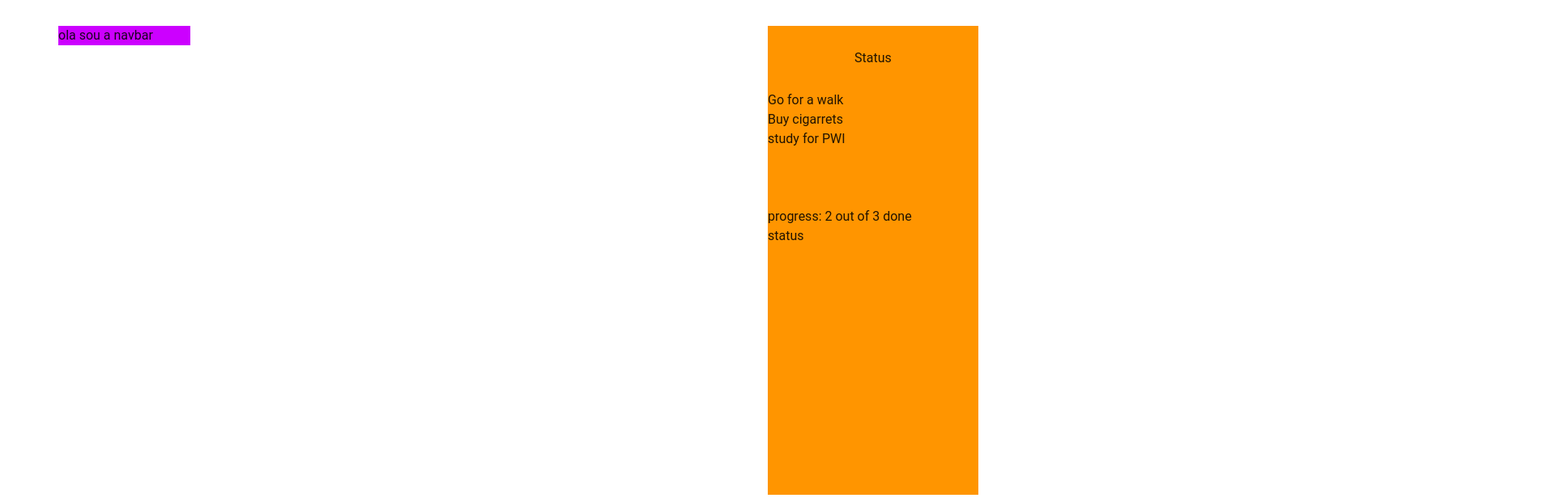
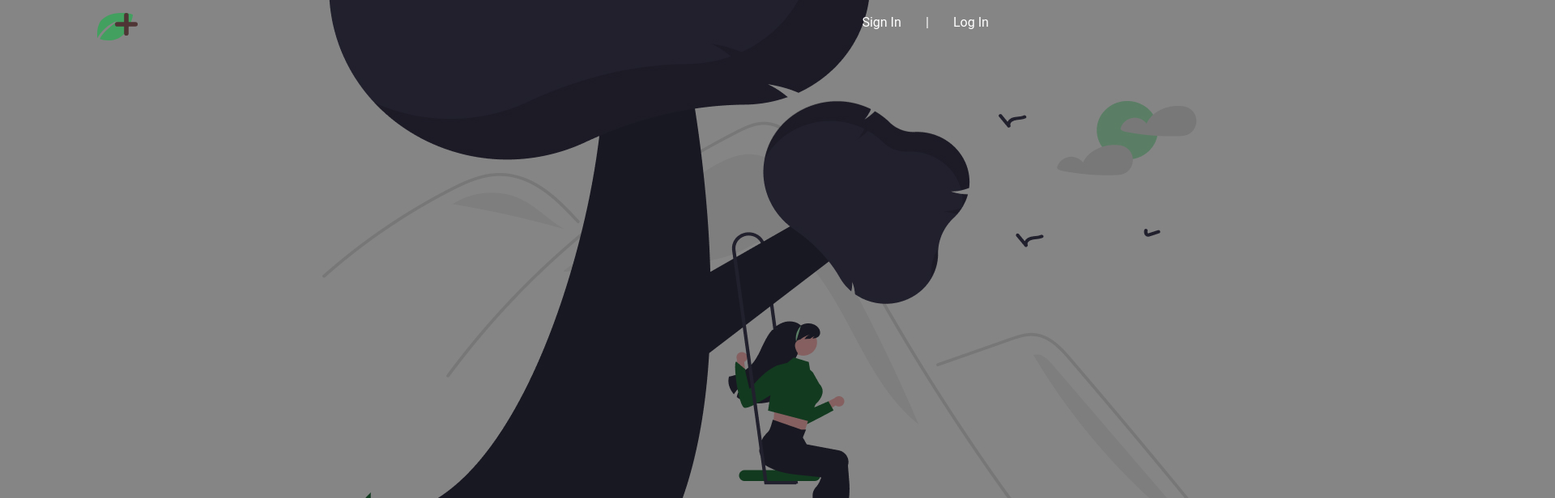
Before and after one commit to Bernardolgm99/ecoplus, a Vue app in the folder applicationEcoPlus/: page / in a window 1280 px wide. Shown: the top 616 px of the page at 81% size, 1920 px wide, since content can reach past the window. Built offline with nearby package versions, Linux system fonts and the light colour scheme.

Commit message:
begining

```diff
--- a/applicationEcoPlus/src/App.vue
+++ b/applicationEcoPlus/src/App.vue
@@ -1,8 +1,6 @@
 <script setup>
 import { RouterLink, RouterView } from 'vue-router'
 
-import SideBar from './components/SideBar.vue'
-import NavBar from './components/NavBar.vue'
 </script>
 
 <template>
--- /dev/null
+++ b/applicationEcoPlus/src/assets/styles/landingPage.css
@@ -0,0 +1,35 @@
+body {
+    background: #FFFAF6;
+}
+
+#logo {
+    margin-left: 5vw;
+}
+#logo:hover {
+    cursor: pointer;
+}
+
+#bgImg {
+    position:absolute;
+    z-index: -1;
+}
+
+#whiteText {
+    color: white;
+}
+
+#signs {
+    color: white;
+}
+
+#signs:hover {
+    text-decoration: underline;
+    cursor: pointer;
+}
+
+#entry {
+    margin-top: auto;
+    margin-left: auto;
+    display: flex;
+    justify-content: space-around;
+}
--- a/applicationEcoPlus/src/components/SideBar.vue
+++ b/applicationEcoPlus/src/components/SideBar.vue
@@ -5,11 +5,11 @@
         icon="mdi-minus"
         @click="model = Math.max(model - 1, 0)"
       ></v-btn>
-      {{quests.Titles[model]}}
+      {{titles[model]}}
       <v-btn
         variant="text"
         icon="mdi-plus"
-        @click="model = Math.min(model + 1, 2)"
+        @click="model = Math.min(model + 1, 3)"
       ></v-btn>
     </div>
     <v-carousel hide-delimiters :show-arrows="false" v-model="model" id="bg">
@@ -21,8 +21,6 @@
               <div v-for="item in quests.Quest">
                 {{item}}
               </div>
-              <br>
-              <br>
               <br>
               <div>
                 progress: 2 out of 3 done
--- a/applicationEcoPlus/src/router/index.js
+++ b/applicationEcoPlus/src/router/index.js
@@ -1,4 +1,5 @@
 import { createRouter, createWebHistory } from 'vue-router'
+import LandingPage from '../views/LandingPage.vue'
 import HomePage from '../views/HomePage.vue'
 
 const router = createRouter({
@@ -6,12 +7,14 @@ const router = createRouter({
   routes: [
     {
       path: '/',
+      name: 'landingPage',
+      component: LandingPage
+    },
+    {
+      path: '/home',
       name: 'home',
       component: HomePage
-    },
-   /*  {
-      path: '/landingPage',
-    } */
+    }
   ]
 })
 
--- /dev/null
+++ b/applicationEcoPlus/src/views/LandingPage.vue
@@ -0,0 +1,33 @@
+<template>
+    <!-- bgImage -->
+    <div id="bgImg">
+        <img src="../assets/landingPage/background.jpg" alt="forest with a girl on a swing">
+    </div>
+    <!-- nav bar -->
+    <div>
+        <v-container>
+            <v-row>
+                <v-col cols="10">
+                    <img src="../assets/landingPage/logo_eco_plus.svg" alt="icon Eco Plus" id="logo">
+                </v-col>
+                <v-col cols="2" >
+                    <v-row id="entry">
+                        <span @click="this.$router.push('/home')" id="signs">Sign In</span>
+                        <span id="whiteText">|</span>
+                        <span @click="this.$router.push('/home')" id="signs">Log In</span>
+                    </v-row>
+                </v-col>
+            </v-row>
+        </v-container>
+    </div>
+</template>
+
+<script>
+    export default {
+
+    }
+</script>
+
+<style>
+    @import '../assets/styles/landingPage.css';
+</style>
```
Also changed, not shown: applicationEcoPlus/src/views/testPage.vue (deleted, +0 -12 lines), applicationEcoPlus/src/assets/landingPage/background.jpg (added), applicationEcoPlus/src/assets/landingPage/logo_eco_plus.svg (added).
